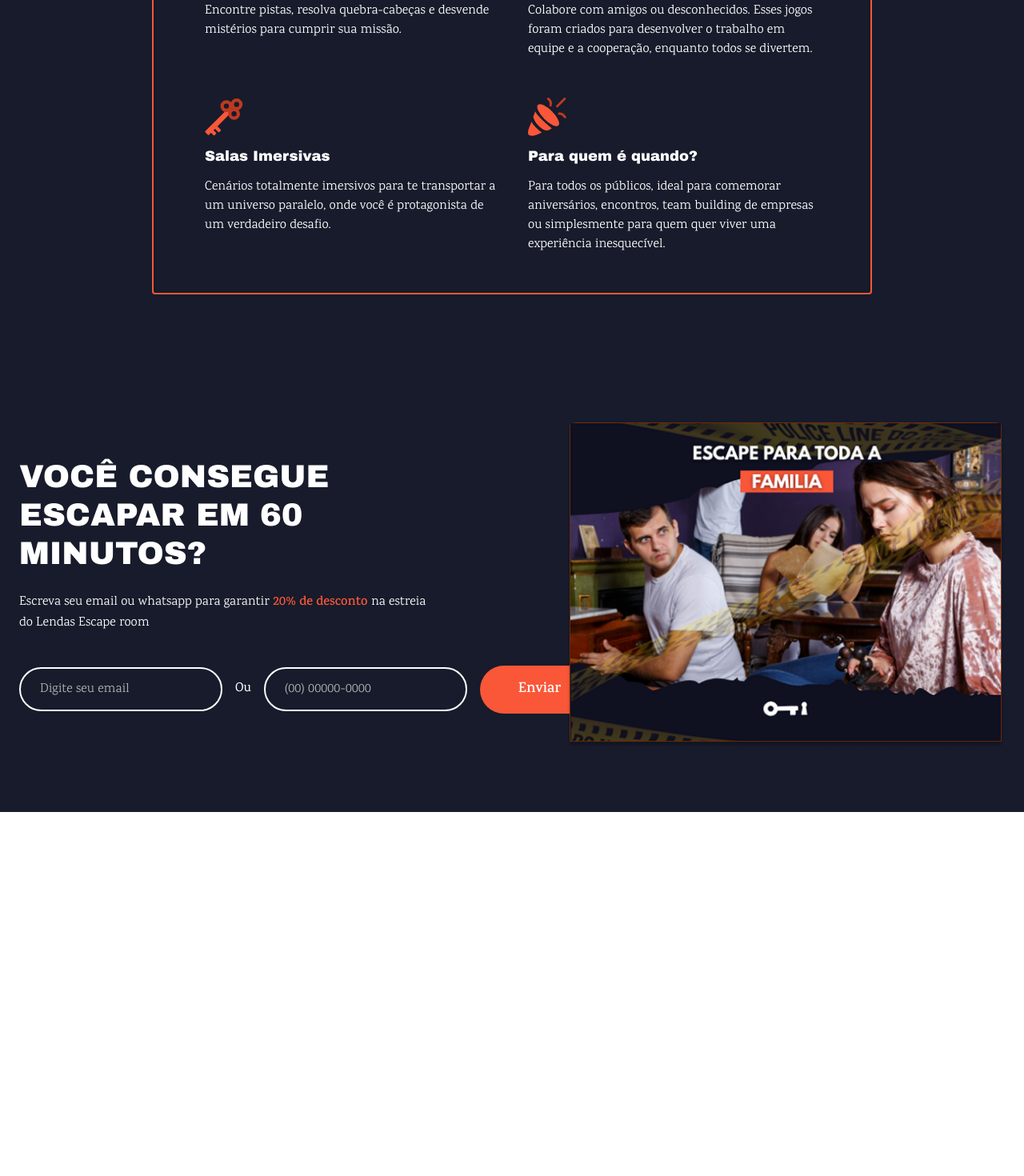
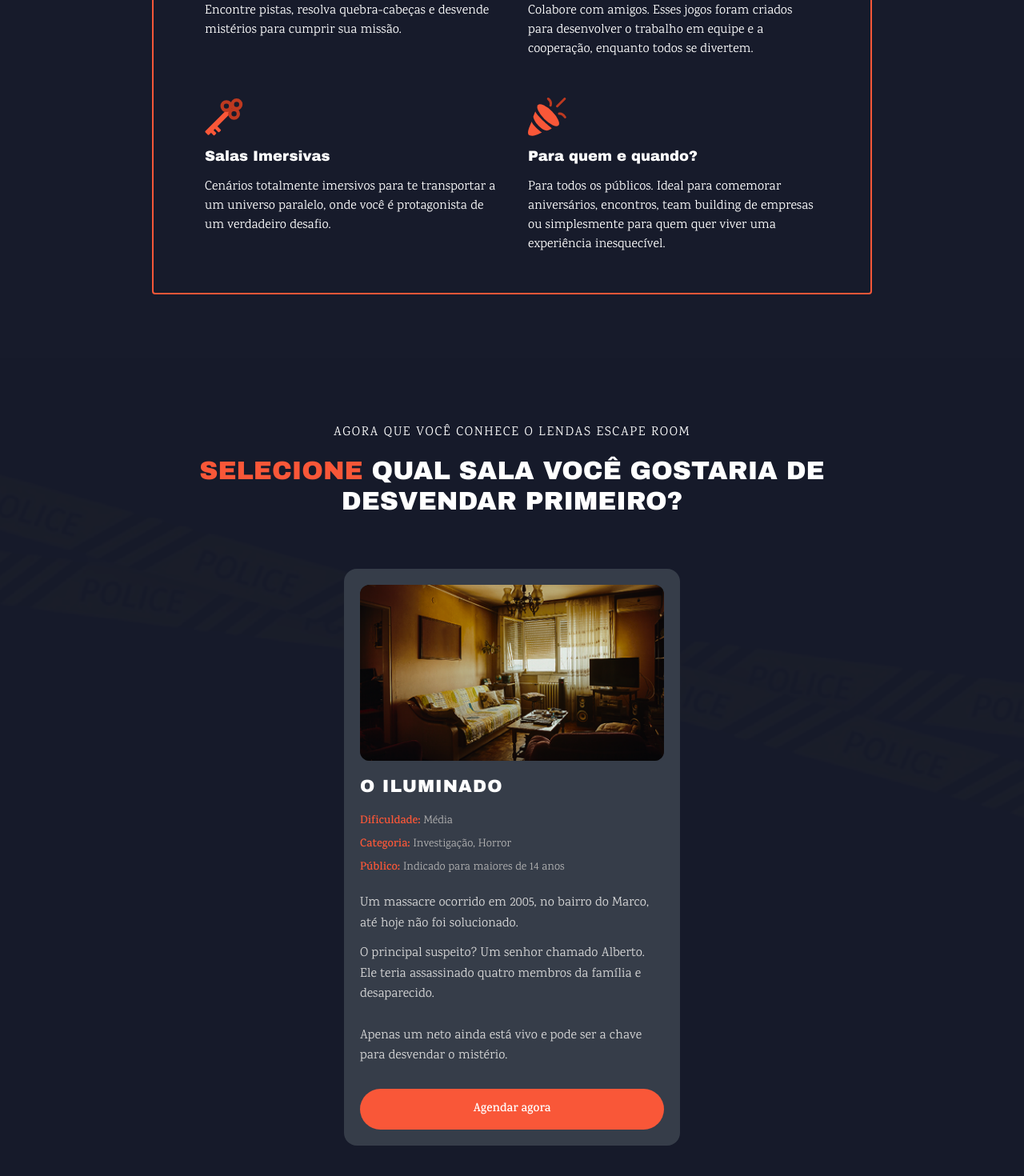
Before and after one commit to kevenbarros/lendas-room, a React (Vite) app: page / in a window 1280 px wide. Shown: the part 1270-2740 px from the top of the page at 80% size. Before the commit the page ends 2285 px from the top, so only its background shows below. Built offline with nearby package versions, Linux system fonts and the light colour scheme; no server answers.

Commit message:
feat(correções gerais)

```diff
--- a/src/App.tsx
+++ b/src/App.tsx
@@ -6,6 +6,7 @@ import "./App.css";
 import { Helmet } from "./lib/helmet";
 import { lazy, Suspense, useEffect, useState } from "react";
 import { TermoCompromisso } from "./components/TermoCompromisso";
+import { Rooms } from "./components/Rooms";
 
 const About = import.meta.env.SSR
   ? AboutSSR
@@ -67,8 +68,10 @@ function App() {
         <Suspense fallback={null}>
           <About />
         </Suspense>
+        <Suspense fallback={null}>{/* <Contact /> */}</Suspense>
         <Suspense fallback={null}>
-          <Contact />
+          {/* <TermoCompromisso /> */}
+          <Rooms />
         </Suspense>
       </main>
     </>
--- a/src/components/About/About.tsx
+++ b/src/components/About/About.tsx
@@ -45,7 +45,7 @@ export const About = () => {
       iconAlt: "Ícone de trabalho em equipe",
       title: "Trabalho em equipe",
       description:
-        "Colabore com amigos ou desconhecidos. Esses jogos foram criados para desenvolver o trabalho em equipe e a cooperação, enquanto todos se divertem.",
+        "Colabore com amigos. Esses jogos foram criados para desenvolver o trabalho em equipe e a cooperação, enquanto todos se divertem.",
     },
     {
       icon: keyIcon,
@@ -57,9 +57,9 @@ export const About = () => {
     {
       icon: festaIcon,
       iconAlt: "Ícone de festa",
-      title: "Para quem é quando?",
+      title: "Para quem e quando?",
       description:
-        "Para todos os públicos, ideal para comemorar aniversários, encontros, team building de empresas ou simplesmente para quem quer viver uma experiência inesquecível.",
+        "Para todos os públicos. Ideal para comemorar aniversários, encontros, team building de empresas ou simplesmente para quem quer viver uma experiência inesquecível.",
     },
   ];
 
--- a/src/components/Header/Header.tsx
+++ b/src/components/Header/Header.tsx
@@ -55,11 +55,6 @@ export const Header = () => {
             <li className="header__nav-item">
               <a href="#rooms" className="header__nav-link">
                 Salas
-              </a>
-            </li>
-            <li className="header__nav-item">
-              <a href="#contact" className="header__nav-link">
-                Promoção
               </a>
             </li>
           </ul>
@@ -129,15 +124,6 @@ export const Header = () => {
                   Salas
                 </a>
               </li>
-              <li className="header__mobile-item">
-                <a
-                  href="#contact"
-                  className="header__mobile-link"
-                  onClick={closeMobileMenu}
-                >
-                  Promoção
-                </a>
-              </li>
             </ul>
           </nav>
         </>
--- a/src/components/Hero/Hero.tsx
+++ b/src/components/Hero/Hero.tsx
@@ -27,7 +27,7 @@ export const Hero = () => {
         <h1 className="hero__title">
           O PRIMEIRO{" "}
           <span className="hero__title--highlight">ESCAPE ROOM DE BELÉM</span>{" "}
-          ESTÁ CHEGANDO!
+          CHEGOu!
         </h1>
 
         <p className="hero__description">
@@ -36,7 +36,7 @@ export const Hero = () => {
         </p>
 
         <a href="#contact" className="hero__cta">
-          Cadastra-se para receber 20% OFF na estréia
+          Faça sua reserva
         </a>
 
         <button
--- a/src/components/Rooms/Rooms.css
+++ b/src/components/Rooms/Rooms.css
@@ -58,9 +58,15 @@
 }
 
 .rooms__grid {
-  display: grid;
-  grid-template-columns: repeat(3, 1fr);
+  display: flex;
+  flex-wrap: wrap;
+  justify-content: center;
   gap: 2rem;
+}
+
+.rooms__grid .rooms__card {
+  max-width: 420px;
+  width: 100%;
 }
 
 .rooms__card {
@@ -111,6 +117,24 @@
   margin: 0 0 1.25rem 0;
   text-transform: uppercase;
   letter-spacing: 0.05em;
+}
+
+.rooms__card-meta {
+  display: flex;
+  flex-direction: column;
+  gap: 0.35rem;
+  margin-bottom: 1.25rem;
+}
+
+.rooms__card-meta-item {
+  font-family: var(--font-body);
+  font-size: 0.875rem;
+  color: hsl(0, 0%, 70%);
+}
+
+.rooms__card-meta-label {
+  color: #F95738;
+  font-weight: 600;
 }
 
 .rooms__card-description {
@@ -198,7 +222,7 @@
 /* Responsive Design */
 @media (max-width: 992px) {
   .rooms__grid {
-    grid-template-columns: repeat(2, 1fr);
+    gap: 1.5rem;
   }
 }
 
@@ -217,7 +241,6 @@
   }
 
   .rooms__grid {
-    grid-template-columns: 1fr;
     gap: 2rem;
   }
 
--- a/src/components/Rooms/Rooms.tsx
+++ b/src/components/Rooms/Rooms.tsx
@@ -11,6 +11,9 @@ interface RoomCardProps {
   title: string;
   description: string;
   additionalInfo?: string;
+  difficulty: string;
+  categories: string[];
+  audience: string;
   roomId: RoomName;
   onRoomClick: (roomId: RoomName) => void;
   isLoading: boolean;
@@ -24,6 +27,9 @@ const RoomCard = ({
   title,
   description,
   additionalInfo,
+  difficulty,
+  categories,
+  audience,
   roomId,
   onRoomClick,
   isLoading,
@@ -45,6 +51,18 @@ const RoomCard = ({
       <div className="rooms__card-content">
         <h3 className="rooms__card-title">{title}</h3>
 
+        <div className="rooms__card-meta">
+          <span className="rooms__card-meta-item">
+            <span className="rooms__card-meta-label">Dificuldade:</span> {difficulty}
+          </span>
+          <span className="rooms__card-meta-item">
+            <span className="rooms__card-meta-label">Categoria:</span> {categories.join(", ")}
+          </span>
+          <span className="rooms__card-meta-item">
+            <span className="rooms__card-meta-label">Público:</span> {audience}
+          </span>
+        </div>
+
         <div className="rooms__card-description">
           <p>{description}</p>
           {additionalInfo && <p>{additionalInfo}</p>}
@@ -57,11 +75,7 @@ const RoomCard = ({
           disabled={isVoted || isLoading || disabledAll}
           aria-pressed={isVoted}
         >
-          {isLoading
-            ? "Registrando..."
-            : isVoted
-              ? "✓ Registrado"
-              : "Achei esse interessante"}
+          {"Agendar agora"}
         </button>
       </div>
     </article>
@@ -131,30 +145,13 @@ export const Rooms = () => {
       imageAlt:
         "Sala O Iluminado - ambiente vintage com sofá e decoração clássica",
       title: "O ILUMINADO",
+      difficulty: "Média",
+      categories: ["Investigação", "Horror"],
+      audience: "Indicado para maiores de 14 anos",
       description:
         "Um massacre ocorrido em 2005, no bairro do Marco, até hoje não foi solucionado.",
       additionalInfo:
         "O principal suspeito? Um senhor chamado Alberto. Ele teria assassinado quatro membros da família e desaparecido.\n\nApenas um neto ainda está vivo e pode ser a chave para desvendar o mistério.",
-    },
-    {
-      roomId: "matinta",
-      image: matintaImg,
-      imageAlt: "Sala A Matinta - ambiente escuro e misterioso",
-      title: "A MATINTA",
-      description:
-        "Duas crianças desapareceram em Itaituba. Foram ditos de buscas e nenhum sinal delas.",
-      additionalInfo:
-        'Na verdade, foi encontrada apenas uma casa abandonada no meio da mata, com um bilhete sobre a mesa escrito "Taiporã". Acho que isso não significa nada.\n\nVocê acha que consegue encontrar as crianças?',
-    },
-    {
-      roomId: "tesouro",
-      image: tesouroImg,
-      imageAlt: "Sala O Baú do Tesouro - ambiente de taverna medieval",
-      title: "O BAÚ DO TESOURO",
-      description:
-        "A lenda fala sobre um baú repleto de ouro e pedras preciosas. O tesouro, diz o ditado, não é apenas conversa fiada.",
-      additionalInfo:
-        "Mas não vá sozinho. Os últimos que foram atrás desse tesouro nunca voltaram para contar a história.",
     },
   ];
 
```
